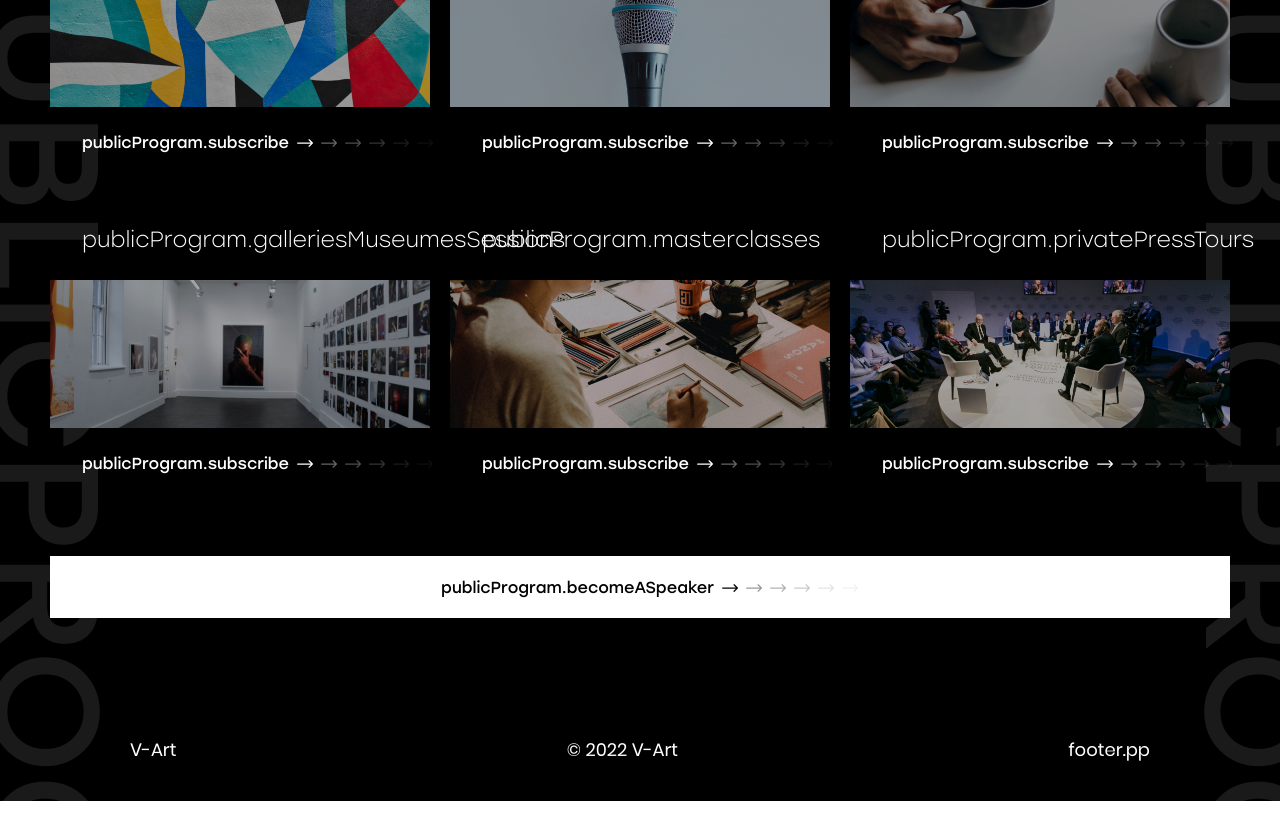
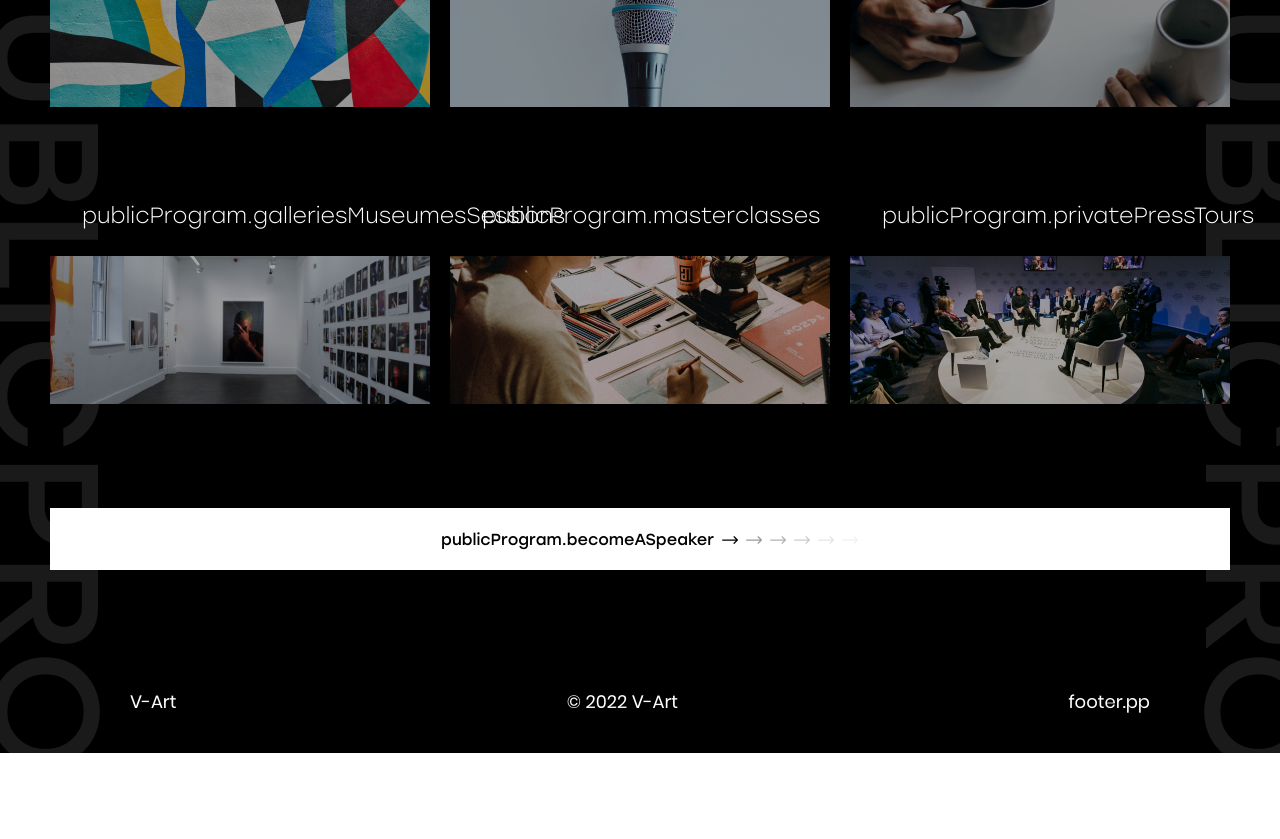
Before and after one commit to valexandrovich/edaf, a Vue app in the folder edaf-vue/: page /public-program in a window 1280 px wide. Shown: the part 920-1759 px from the top of the page. Built offline with nearby package versions, Linux system fonts and the light colour scheme; no server answers.

Commit message:
Subscribe removed

```diff
--- a/edaf-vue/src/views/PublicProgramView.vue
+++ b/edaf-vue/src/views/PublicProgramView.vue
@@ -73,7 +73,7 @@
                   />
                 </div>
               </div>
-              <div class="services-card__btn">
+              <!-- <div class="services-card__btn">
                 {{$t('publicProgram.subscribe')}}
                 <div class="btn-arrows">
                   <span></span>
@@ -83,7 +83,7 @@
                   <span></span>
                   <span></span>
                 </div>
-              </div>
+              </div> -->
             </div>
           </div>
           <div data-aos="fade-up" class="services-card grid-cell">
@@ -98,7 +98,7 @@
                   />
                 </div>
               </div>
-              <div class="services-card__btn">
+              <!-- <div class="services-card__btn">
                 {{$t('publicProgram.subscribe')}}
                 <div class="btn-arrows">
                   <span></span>
@@ -108,7 +108,7 @@
                   <span></span>
                   <span></span>
                 </div>
-              </div>
+              </div> -->
             </div>
           </div>
           <div data-aos="fade-up" class="services-card grid-cell">
@@ -123,7 +123,7 @@
                   />
                 </div>
               </div>
-              <div class="services-card__btn">
+              <!-- <div class="services-card__btn">
                 {{$t('publicProgram.subscribe')}}
                 <div class="btn-arrows">
                   <span></span>
@@ -133,7 +133,7 @@
                   <span></span>
                   <span></span>
                 </div>
-              </div>
+              </div> -->
             </div>
           </div>
           <div data-aos="fade-up" class="services-card grid-cell">
@@ -150,7 +150,7 @@
                   />
                 </div>
               </div>
-              <div class="services-card__btn">
+              <!-- <div class="services-card__btn">
                 {{$t('publicProgram.subscribe')}}
                 <div class="btn-arrows">
                   <span></span>
@@ -160,7 +160,7 @@
                   <span></span>
                   <span></span>
                 </div>
-              </div>
+              </div> -->
             </div>
           </div>
           <div data-aos="fade-up" class="services-card grid-cell">
@@ -175,7 +175,7 @@
                   />
                 </div>
               </div>
-              <div class="services-card__btn">
+              <!-- <div class="services-card__btn">
                 {{$t('publicProgram.subscribe')}}
                 <div class="btn-arrows">
                   <span></span>
@@ -185,7 +185,7 @@
                   <span></span>
                   <span></span>
                 </div>
-              </div>
+              </div> -->
             </div>
           </div>
           <div data-aos="fade-up" class="services-card grid-cell">
@@ -200,7 +200,7 @@
                   />
                 </div>
               </div>
-              <div class="services-card__btn">
+              <!-- <div class="services-card__btn">
                 {{$t('publicProgram.subscribe')}}
                 <div class="btn-arrows">
                   <span></span>
@@ -210,7 +210,7 @@
                   <span></span>
                   <span></span>
                 </div>
-              </div>
+              </div> -->
             </div>
           </div>
         </div>
```
